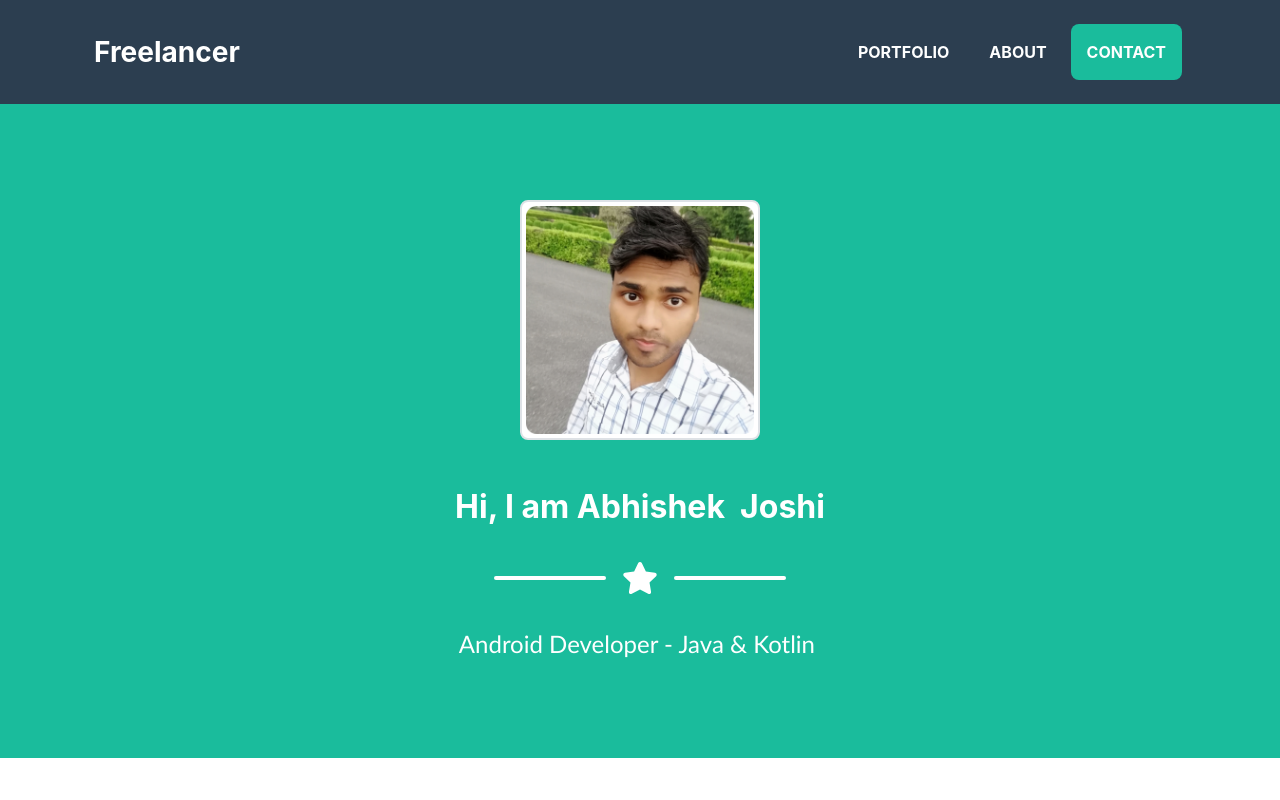
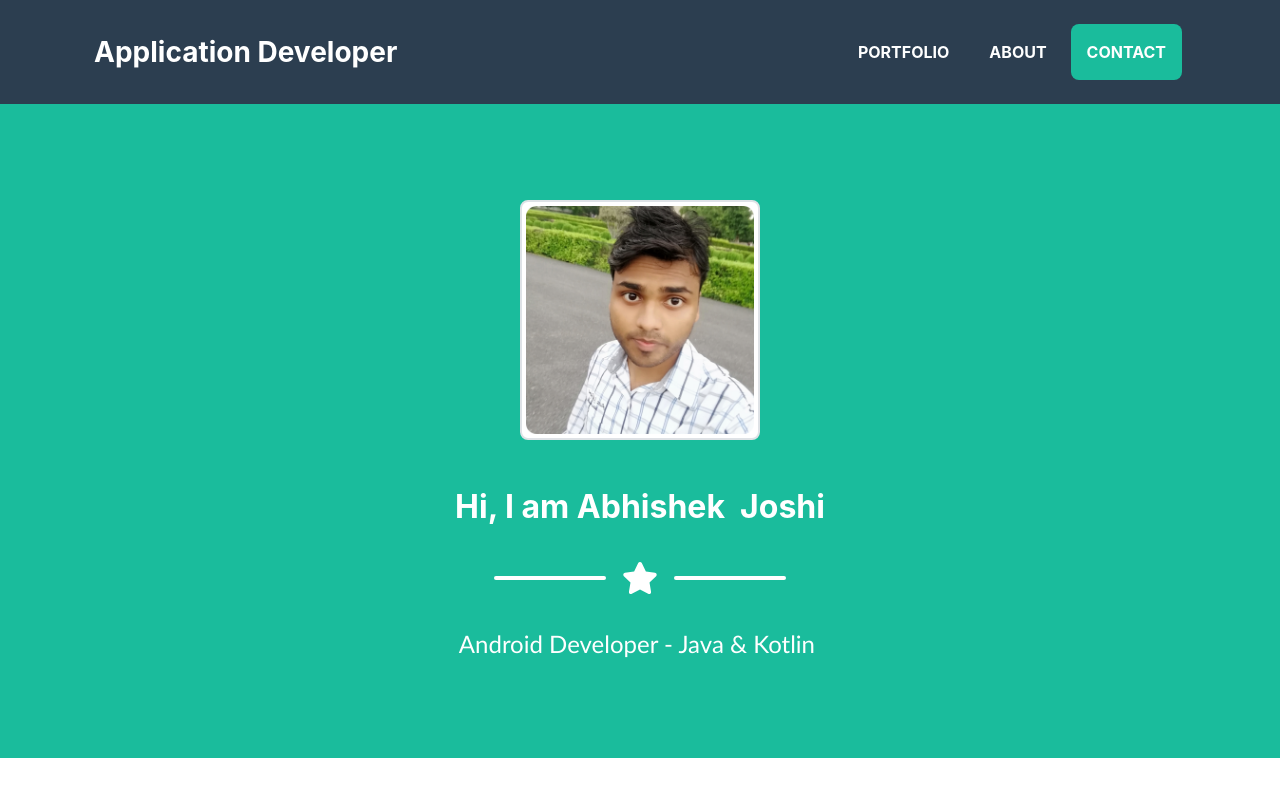
Before and after one commit to AbhishekNuevo/AbhishekNuevo.github.io, a plain HTML site: page index.html in a window 1280 px wide. Shown: the top 800 px of the page. Drawn offline with nearby package versions, Linux system fonts and the light colour scheme; a web font is replaced by a local one.

Commit message:
Update index.html

```diff
--- a/index.html
+++ b/index.html
@@ -6,7 +6,7 @@
     <meta name="viewport" content="width=device-width, initial-scale=1, shrink-to-fit=no">
     <meta name="description" content="">
     <meta name="author" content="">
-    <title>Freelancer - Start Bootstrap Theme</title>
+    <title>Developer - Start Bootstrap Theme</title>
     <!-- Font Awesome icons (free version)-->
     <script src="https://cdnjs.cloudflare.com/ajax/libs/font-awesome/5.13.0/js/all.min.js"
         crossorigin="anonymous"></script>
@@ -19,7 +19,7 @@
 
 <body id="page-top">
     <nav class="navbar navbar-expand-lg bg-secondary fixed-top" id="mainNav">
-        <div class="container"><a class="navbar-brand js-scroll-trigger" href="#page-top">Freelancer</a>
+        <div class="container"><a class="navbar-brand js-scroll-trigger" href="#page-top">Application Developer</a>
             <button class="navbar-toggler navbar-toggler-right font-weight-bold bg-primary text-white rounded"
                 type="button" data-toggle="collapse" data-target="#navbarResponsive" aria-controls="navbarResponsive"
                 aria-expanded="false" aria-label="Toggle navigation">Menu <i class="fas fa-bars"></i></button>
```
